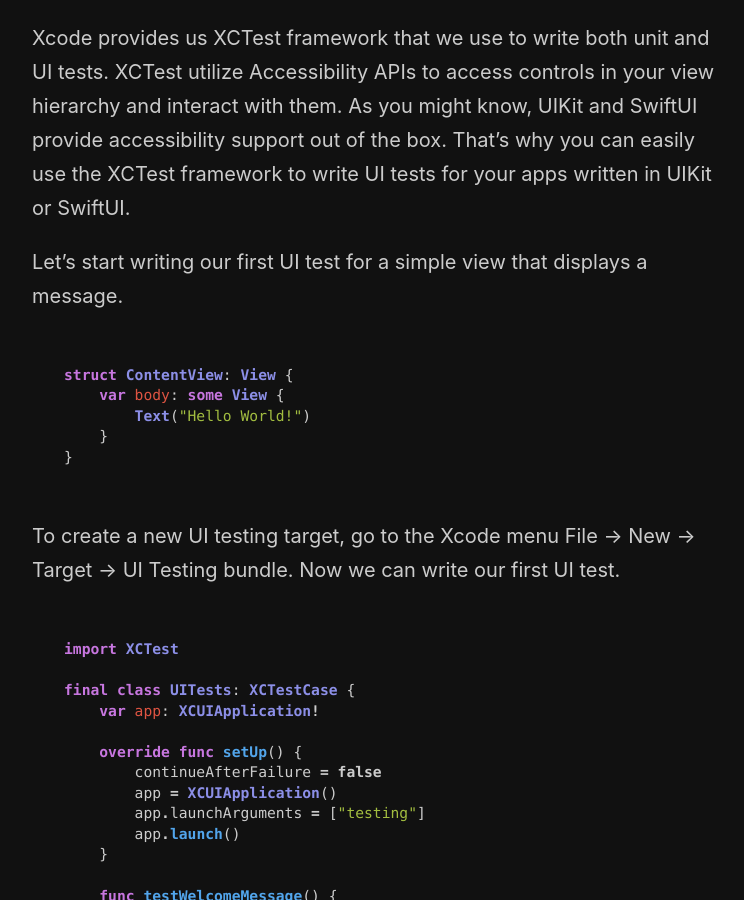
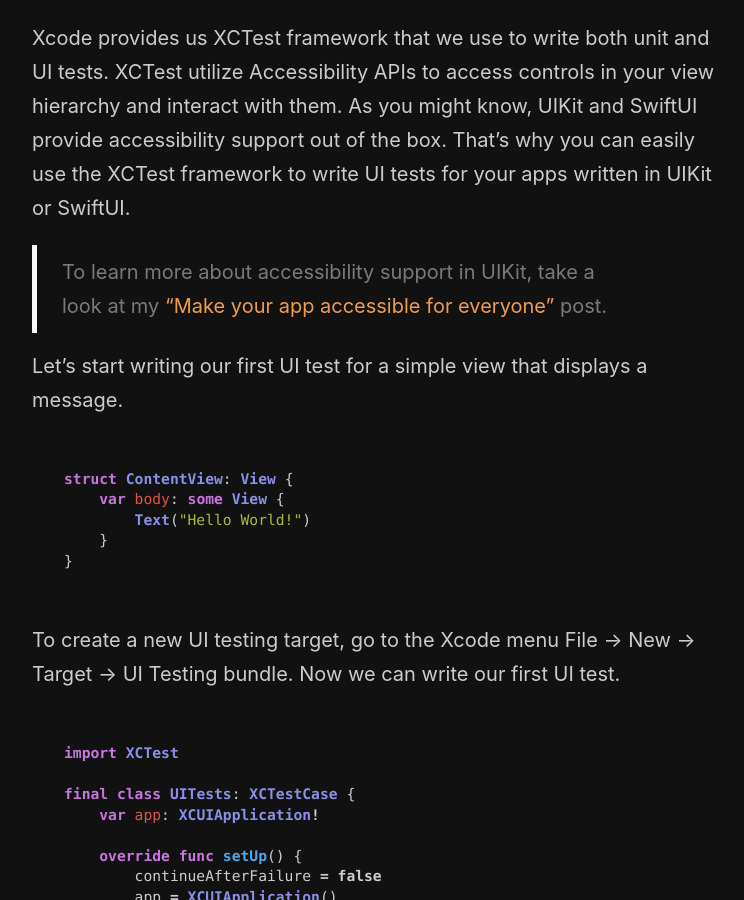
Before and after one commit to mecid/mecid.github.io, a Jekyll site: the page built from _posts/2021-03-18-ui-testing-in-swift-with-xctest-framework.md, in a window 1280 px wide and 900 px high, scrolled down 602 px. Shown: the whole window, without its empty margins (258-1002 px from the left). Built offline with Jekyll 4.4.1, drawn with Linux system fonts in a browser that asks for light colours.

Commit message:
reference post added to ui testing post

```diff
--- a/_posts/2021-03-18-ui-testing-in-swift-with-xctest-framework.md
+++ b/_posts/2021-03-18-ui-testing-in-swift-with-xctest-framework.md
@@ -11,6 +11,8 @@
 UI test is a programmatic way to verify that the particular user flow works correctly in your app. For example, you can write a UI test to mimic user behavior while adding a product to the shopping cart and checkout.
 
 Xcode provides us XCTest framework that we use to write both unit and UI tests. XCTest utilize Accessibility APIs to access controls in your view hierarchy and interact with them. As you might know, UIKit and SwiftUI provide accessibility support out of the box. That's why you can easily use the XCTest framework to write UI tests for your apps written in UIKit or SwiftUI.
+
+> To learn more about accessibility support in UIKit, take a look at my ["Make your app accessible for everyone"](/2018/07/09/make-your-app-accessible-for-everyone/) post.
 
 Let's start writing our first UI test for a simple view that displays a message.
 
```
